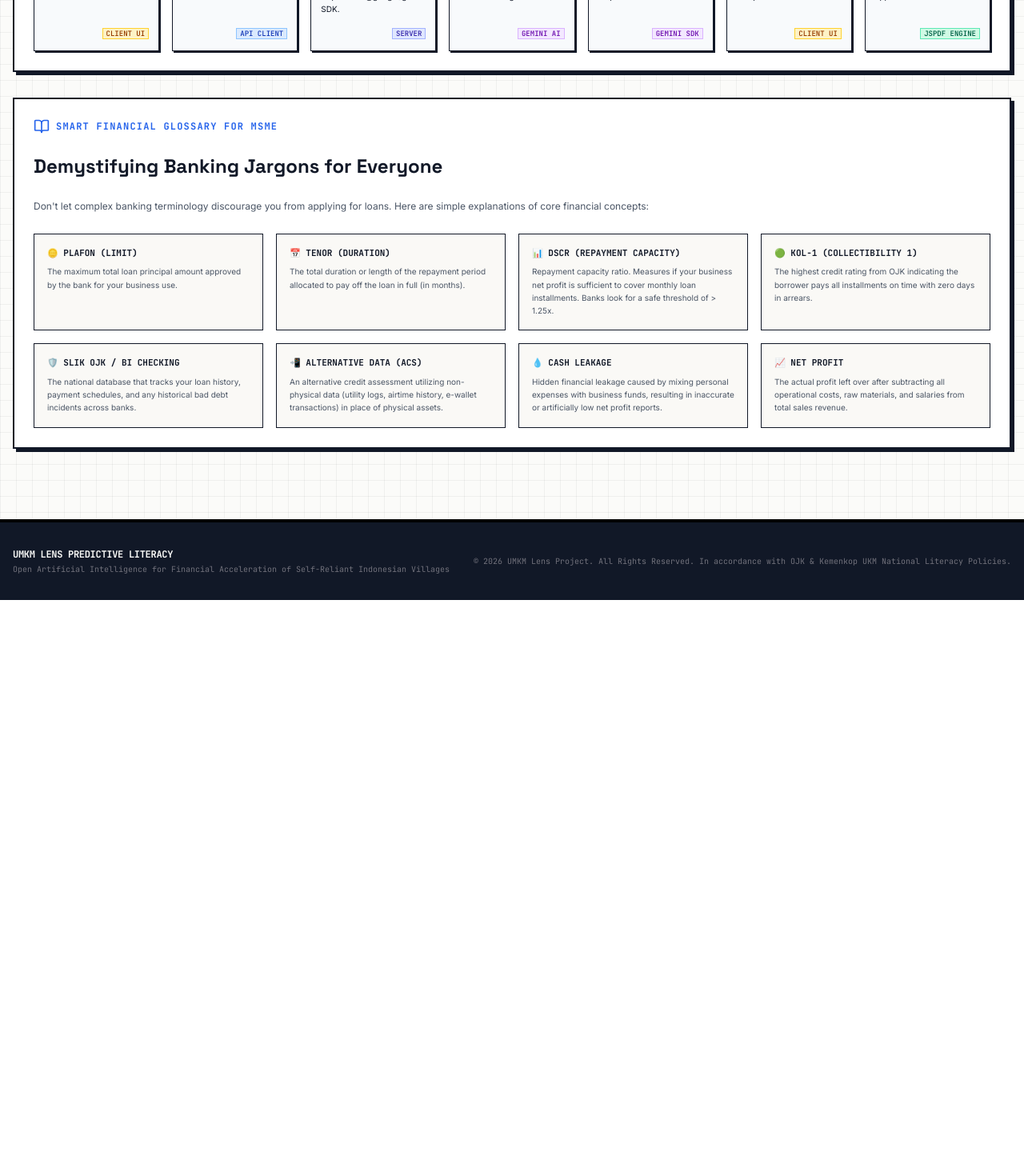
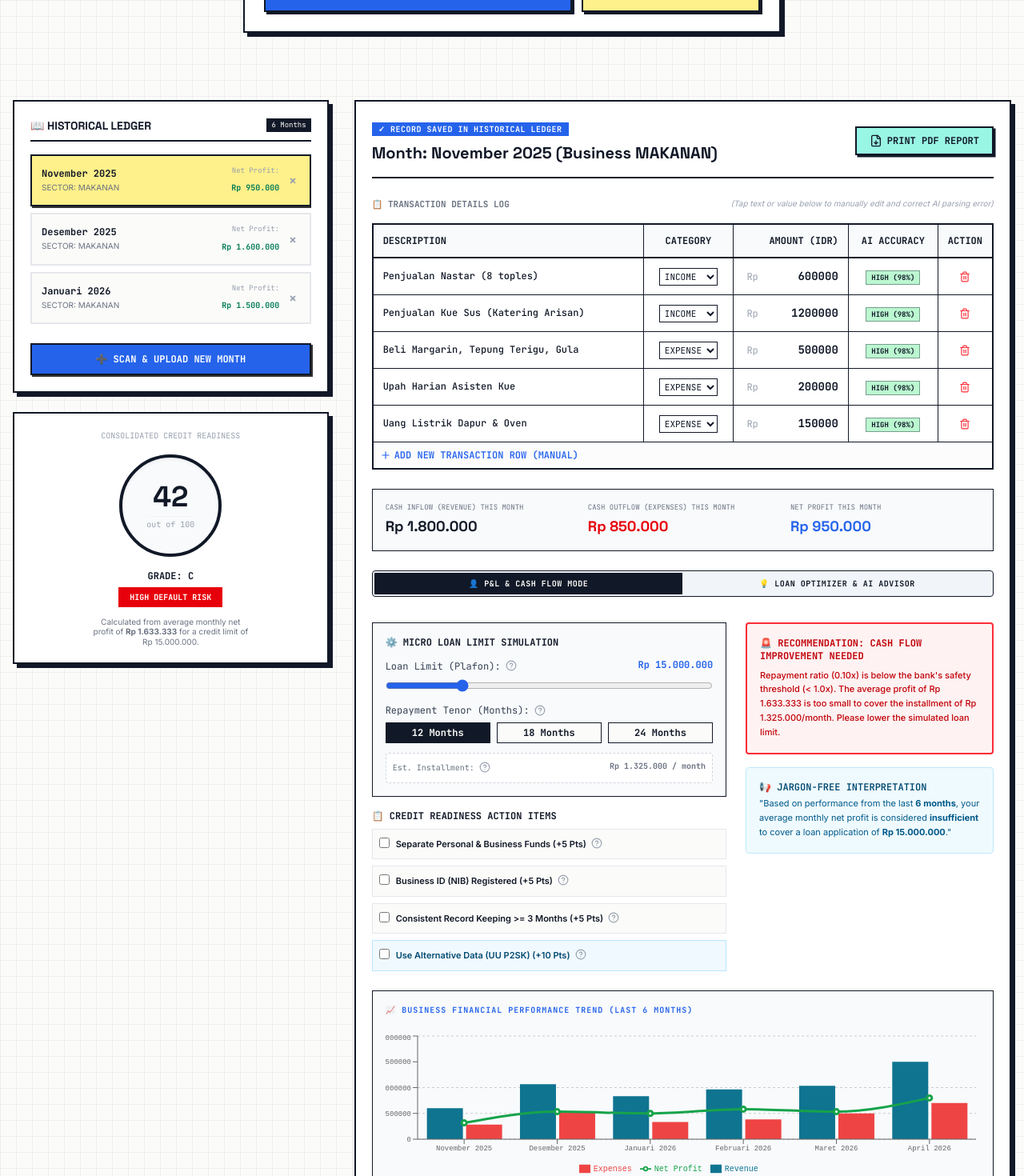
Before and after one commit to rafifernandaa/umkm-lens, a React (Vite) app: page / in a window 1280 px wide. Shown: the part 980-2450 px from the top of the page at 80% size. Before the commit the page ends 1730 px from the top, so only its background shows below. Built offline with nearby package versions, Linux system fonts and the light colour scheme.

Commit message:
feat: change entry point to trial and replace glossary with inline InfoTooltips

```diff
--- a/src/App.tsx
+++ b/src/App.tsx
@@ -45,9 +45,41 @@ import { jsPDF } from "jspdf";
 
 export default function App() {
   // Current view management: "about" | "blog" | "trial" | "citations"
-  const [activeTab, setActiveTab] = useState<"about" | "blog" | "trial" | "citations">("about");
+  const [activeTab, setActiveTab] = useState<"about" | "blog" | "trial" | "citations">("trial");
+  const [activeTooltip, setActiveTooltip] = useState<string | null>(null);
   const [lang, setLang] = useState<"id" | "en">("en");
   const t = (idText: string, enText: string) => lang === "id" ? idText : enText;
+
+  const InfoTooltip = ({ term, textId, textEn }: { term: string; textId: string; textEn: string }) => {
+    return (
+      <span className="relative inline-block ml-1 align-middle">
+        <button
+          type="button"
+          onClick={(e) => {
+            e.stopPropagation();
+            setActiveTooltip(activeTooltip === term ? null : term);
+          }}
+          className="text-gray-400 hover:text-ink inline-flex items-center cursor-pointer p-0.5 focus:outline-none"
+        >
+          <HelpCircle className="w-3.5 h-3.5" />
+        </button>
+        {activeTooltip === term && (
+          <span className="absolute z-50 bottom-full left-1/2 -translate-x-1/2 mb-1.5 w-60 p-2.5 bg-slate-900 text-white text-[10px] leading-relaxed border-2 border-ink shadow-[2px_2px_0px_0px_#111827] font-sans rounded-sm text-left block">
+            <span className="flex justify-between items-center mb-1 border-b border-gray-700 pb-0.5">
+              <span className="font-mono font-bold text-amber-400 text-[9px] uppercase tracking-wider">🔍 {t("Arti Istilah", "Definition")}</span>
+              <span
+                onClick={(e) => { e.stopPropagation(); setActiveTooltip(null); }}
+                className="text-white hover:text-gray-300 font-bold font-mono text-[9px] cursor-pointer px-1 block"
+              >
+                ✕
+              </span>
+            </span>
+            <span className="font-sans normal-case text-gray-200 block font-normal leading-normal">{t(textId, textEn)}</span>
+          </span>
+        )}
+      </span>
+    );
+  };
 
   // Blog detailed post state (null means list view)
   const [selectedPostSlug, setSelectedPostSlug] = useState<string | null>(null);
@@ -1415,6 +1447,18 @@ export default function App() {
           {/* Navigation Links with Raw Architectural Slashes */}
           <nav className="flex items-center gap-1.5 font-mono text-xs text-gray-700">
             <button
+              id="nav-try-app"
+              onClick={() => { setActiveTab("trial"); }}
+              className={`px-3 py-1.5 transition-all uppercase tracking-wider flex items-center gap-1 ${
+                activeTab === "trial"
+                  ? "bg-blueprint text-white font-semibold"
+                  : "hover:bg-gray-100 text-ink"
+              }`}
+            >
+              ⚡ {t("Coba Aplikasi", "Try APP Free")}
+            </button>
+            <span className="text-gray-300">/</span>
+            <button
               onClick={() => { setActiveTab("about"); }}
               className={`px-3 py-1.5 transition-all uppercase tracking-wider ${
                 activeTab === "about"
@@ -1434,18 +1478,6 @@ export default function App() {
               }`}
             >
               📖 {t("Riset Masalah", "Problem Research")}
-            </button>
-            <span className="text-gray-300">/</span>
-            <button
-              id="nav-try-app"
-              onClick={() => { setActiveTab("trial"); }}
-              className={`px-3 py-1.5 transition-all uppercase tracking-wider flex items-center gap-1 ${
-                activeTab === "trial"
-                  ? "bg-blueprint text-white font-semibold"
-                  : "hover:bg-gray-100 text-ink"
-              }`}
-            >
-              ⚡ {t("Coba Aplikasi", "Try APP Free")}
             </button>
             <span className="text-gray-300">/</span>
             <button
@@ -1703,105 +1735,7 @@ export default function App() {
               </div>
             </div>
 
-            {/* Financial Glossary Section */}
-            <div className="bg-white border-2 border-ink p-6 shadow-[4px_4px_0px_0px_#111827] space-y-6">
-              <div className="flex items-center gap-2">
-                <BookOpen className="w-5 h-5 text-blueprint" />
-                <span className="text-xs font-mono text-blueprint uppercase tracking-widest font-bold">
-                  {t("KAMUS ISTILAH KEUANGAN UMKM", "SMART FINANCIAL GLOSSARY FOR MSME")}
-                </span>
-              </div>
-              <h3 className="text-2xl font-display font-bold text-ink mt-1">
-                {t("Memahami Istilah Perbankan dengan Mudah", "Demystifying Banking Jargons for Everyone")}
-              </h3>
-              <p className="text-xs text-gray-600 leading-relaxed font-sans">
-                {t("Jangan biarkan istilah perbankan yang rumit menghalangi langkah Anda memohon Kredit Usaha Rakyat (KUR). Berikut penjelasan sederhana mengenai konsep finansial utama:",
-                  "Don't let complex banking terminology discourage you from applying for loans. Here are simple explanations of core financial concepts:")}
-              </p>
-
-              <div className="grid grid-cols-1 md:grid-cols-2 lg:grid-cols-3 xl:grid-cols-4 gap-4 font-sans text-xs">
-                {/* Term 1 */}
-                <div className="border border-ink p-4 space-y-2 bg-[#FAF9F6]">
-                  <h4 className="font-bold text-ink uppercase text-[11px] font-mono flex items-center gap-1.5">
-                    🪙 {t("Plafon", "Plafon (Limit)")}
-                  </h4>
-                  <p className="text-[10px] text-gray-600 leading-relaxed">
-                    {t("Batas jumlah total uang pinjaman maksimal yang disetujui bank untuk dapat Anda gunakan.",
-                      "The maximum total loan principal amount approved by the bank for your business use.")}
-                  </p>
-                </div>
-                {/* Term 2 */}
-                <div className="border border-ink p-4 space-y-2 bg-[#FAF9F6]">
-                  <h4 className="font-bold text-ink uppercase text-[11px] font-mono flex items-center gap-1.5">
-                    📅 {t("Tenor", "Tenor (Duration)")}
-                  </h4>
-                  <p className="text-[10px] text-gray-600 leading-relaxed">
-                    {t("Jangka waktu atau lamanya periode mencicil yang diberikan bank untuk melunasi hutang Anda (dalam bulan).",
-                      "The total duration or length of the repayment period allocated to pay off the loan in full (in months).")}
-                  </p>
-                </div>
-                {/* Term 3 */}
-                <div className="border border-ink p-4 space-y-2 bg-[#FAF9F6]">
-                  <h4 className="font-bold text-ink uppercase text-[11px] font-mono flex items-center gap-1.5">
-                    📊 {t("DSCR (Rasio Cicilan)", "DSCR (Repayment Capacity)")}
-                  </h4>
-                  <p className="text-[10px] text-gray-600 leading-relaxed">
-                    {t("Kapasitas bayar. Menilai apakah laba bersih usaha bulanan Anda cukup untuk membayar cicilan bank bulanan secara aman. Bank menyukai rasio di atas 1.25x.",
-                      "Repayment capacity ratio. Measures if your business net profit is sufficient to cover monthly loan installments. Banks look for a safe threshold of > 1.25x.")}
-                  </p>
-                </div>
-                {/* Term 4 */}
-                <div className="border border-ink p-4 space-y-2 bg-[#FAF9F6]">
-                  <h4 className="font-bold text-ink uppercase text-[11px] font-mono flex items-center gap-1.5">
-                    🟢 {t("KOL-1 (Kolektibilitas 1)", "KOL-1 (Collectibility 1)")}
-                  </h4>
-                  <p className="text-[10px] text-gray-600 leading-relaxed">
-                    {t("Peringkat skor kredit terbaik dari OJK. Menandakan Anda selalu membayar cicilan hutang tepat waktu tanpa terlambat satu hari pun.",
-                      "The highest credit rating from OJK indicating the borrower pays all installments on time with zero days in arrears.")}
-                  </p>
-                </div>
-                {/* Term 5 */}
-                <div className="border border-ink p-4 space-y-2 bg-[#FAF9F6]">
-                  <h4 className="font-bold text-ink uppercase text-[11px] font-mono flex items-center gap-1.5">
-                    🛡️ {t("SLIK OJK / BI Checking", "SLIK OJK / BI Checking")}
-                  </h4>
-                  <p className="text-[10px] text-gray-600 leading-relaxed">
-                    {t("Sistem database nasional yang melacak riwayat kelancaran pinjaman atau riwayat kredit macet Anda di masa lalu.",
-                      "The national database that tracks your loan history, payment schedules, and any historical bad debt incidents across banks.")}
-                  </p>
-                </div>
-                {/* Term 6 */}
-                <div className="border border-ink p-4 space-y-2 bg-[#FAF9F6]">
-                  <h4 className="font-bold text-ink uppercase text-[11px] font-mono flex items-center gap-1.5">
-                    📲 {t("Data Alternatif (ACS)", "Alternative Data (ACS)")}
-                  </h4>
-                  <p className="text-[10px] text-gray-600 leading-relaxed">
-                    {t("Penilaian kelayakan kredit alternatif menggunakan data non-fisik seperti tagihan listrik PLN, pulsa, dan e-wallet sebagai pengganti jaminan fisik.",
-                      "An alternative credit assessment utilizing non-physical data (utility logs, airtime history, e-wallet transactions) in place of physical assets.")}
-                  </p>
-                </div>
-                {/* Term 7 */}
-                <div className="border border-ink p-4 space-y-2 bg-[#FAF9F6]">
-                  <h4 className="font-bold text-ink uppercase text-[11px] font-mono flex items-center gap-1.5">
-                    💧 {t("Cash Leakage (Bocor Kas)", "Cash Leakage")}
-                  </h4>
-                  <p className="text-[10px] text-gray-600 leading-relaxed">
-                    {t("Terbuangnya uang usaha karena tercampurnya uang dapur pribadi dengan uang kas toko, sehingga mengaburkan profit bersih riil.",
-                      "Hidden financial leakage caused by mixing personal expenses with business funds, resulting in inaccurate or artificially low net profit reports.")}
-                  </p>
-                </div>
-                {/* Term 8 */}
-                <div className="border border-ink p-4 space-y-2 bg-[#FAF9F6]">
-                  <h4 className="font-bold text-ink uppercase text-[11px] font-mono flex items-center gap-1.5">
-                    📈 {t("Laba Bersih (Net Profit)", "Net Profit")}
-                  </h4>
-                  <p className="text-[10px] text-gray-600 leading-relaxed">
-                    {t("Uang bersih yang tersisa setelah seluruh pemasukan omset dikurangi total biaya operasional dan belanja bahan baku.",
-                      "The actual profit left over after subtracting all operational costs, raw materials, and salaries from total sales revenue.")}
-                  </p>
-                </div>
-              </div>
-            </div>
+
 
           </div>
         )}
@@ -3273,7 +3207,10 @@ export default function App() {
 
                             <div>
                               <div className="flex justify-between text-xs font-mono text-gray-700">
-                                <span>{t("Plafon Pinjaman:", "Loan Limit (Plafon):")}</span>
+                                <span className="flex items-center">
+                                  {t("Plafon Pinjaman:", "Loan Limit (Plafon):")}
+                                  <InfoTooltip term="plafon" textId="Batas jumlah total uang pinjaman maksimal yang disetujui bank untuk dapat Anda gunakan." textEn="The maximum total loan principal amount approved by the bank for your business use." />
+                                </span>
                                 <strong className="text-blueprint">Rp {desiredLoan.toLocaleString("id-ID")}</strong>
                               </div>
                               <input
@@ -3289,7 +3226,10 @@ export default function App() {
                             </div>
 
                             <div>
-                              <span className="block text-xs font-mono text-gray-700 mb-1">{t("Tenor Pengembalian (Bulan):", "Repayment Tenor (Months):")}</span>
+                              <span className="block text-xs font-mono text-gray-700 mb-1">
+                                {t("Tenor Pengembalian (Bulan):", "Repayment Tenor (Months):")}
+                                <InfoTooltip term="tenor" textId="Jangka waktu atau lamanya periode mencicil yang diberikan bank untuk melunasi hutang Anda (dalam bulan)." textEn="The total duration or length of the repayment period allocated to pay off the loan in full (in months)." />
+                              </span>
                               <div className="flex gap-2">
                                 {[12, 18, 24].map((tenor) => (
                                   <button
@@ -3308,7 +3248,10 @@ export default function App() {
 
                             <div className="text-[10px] font-mono text-gray-500 bg-white p-2 border border-dashed border-gray-300 rounded-sm">
                               <div className="flex justify-between">
-                                <span>{t("Estimasi Cicilan:", "Est. Installment:")}</span>
+                                <span className="flex items-center">
+                                  {t("Estimasi Cicilan:", "Est. Installment:")}
+                                  <InfoTooltip term="cicilan" textId="Jumlah pembayaran bulanan (pokok + bunga) yang diperkirakan harus dibayar ke bank." textEn="Estimated monthly installment (principal + interest) to be paid to the bank." />
+                                </span>
                                 <strong>Rp {estCicilan.toLocaleString("id-ID")} / {t("bulan", "month")}</strong>
                               </div>
                             </div>
@@ -3327,7 +3270,10 @@ export default function App() {
                                   id="chk-rekening-terpisah"
                                 />
                                 <div>
-                                  <strong className="text-ink block font-semibold">{t("Memisahkan Uang Pribadi & Usaha (+5 Poin)", "Separate Personal & Business Funds (+5 Pts)")}</strong>
+                                  <strong className="text-ink block font-semibold flex items-center">
+                                    {t("Memisahkan Uang Pribadi & Usaha (+5 Poin)", "Separate Personal & Business Funds (+5 Pts)")}
+                                    <InfoTooltip term="rekeningTerpisah" textId="Memisahkan rekening pribadi dan usaha mencegah bocornya kas bisnis untuk keperluan rumah tangga." textEn="Separating personal and business accounts prevents business cash leakage for household expenses." />
+                                  </strong>
                                 </div>
                               </label>
                               <label className="flex items-start gap-2 p-2 bg-paper border border-gray-200 hover:bg-slate-50 cursor-pointer">
@@ -3339,7 +3285,10 @@ export default function App() {
                                   id="chk-nib-terdaftar"
                                 />
                                 <div>
-                                  <strong className="text-ink block font-semibold">{t("Sudah Memiliki NIB (Nomor Induk Berusaha) (+5 Poin)", "Business ID (NIB) Registered (+5 Pts)")}</strong>
+                                  <strong className="text-ink block font-semibold flex items-center">
+                                    {t("Sudah Memiliki NIB (Nomor Induk Berusaha) (+5 Poin)", "Business ID (NIB) Registered (+5 Pts)")}
+                                    <InfoTooltip term="nib" textId="Nomor Induk Berusaha. Identitas resmi usaha mikro dari pemerintah RI yang menjamin status legalitas usaha Anda." textEn="Business ID (NIB). Official identity for micro-enterprises from the Indonesian government ensuring legal status." />
+                                  </strong>
                                 </div>
                               </label>
                               <label className="flex items-start gap-2 p-2 bg-paper border border-gray-200 hover:bg-slate-50 cursor-pointer">
@@ -3351,7 +3300,10 @@ export default function App() {
                                   id="chk-catatan-konsisten"
                                 />
                                 <div>
-                                  <strong className="text-ink block font-semibold">{t("Konsistensi Catatan >= 3 Bulan (+5 Poin)", "Consistent Record Keeping >= 3 Months (+5 Pts)")}</strong>
+                                  <strong className="text-ink block font-semibold flex items-center">
+                                    {t("Konsistensi Catatan >= 3 Bulan (+5 Poin)", "Consistent Record Keeping >= 3 Months (+5 Pts)")}
+                                    <InfoTooltip term="catatanKonsisten" textId="Mempertahankan catatan transaksi harian secara konsisten membuktikan kestabilan omset Anda ke bank." textEn="Maintaining consistent daily transaction records proves the stability of your turnover to the bank." />
+                                  </strong>
                                 </div>
                               </label>
                               <label className="flex items-start gap-2 p-2 bg-sky-50 border border-sky-200 hover:bg-sky-100/70 cursor-pointer">
@@ -3363,7 +3315,10 @@ export default function App() {
                                   id="chk-alt-data"
                                 />
                                 <div>
-                                  <strong className="text-sky-900 block font-semibold">{t("Gunakan Data Alternatif (UU P2SK) (+10 Poin)", "Use Alternative Data (UU P2SK) (+10 Pts)")}</strong>
+                                  <strong className="text-sky-900 block font-semibold flex items-center">
+                                    {t("Gunakan Data Alternatif (UU P2SK) (+10 Poin)", "Use Alternative Data (UU P2SK) (+10 Pts)")}
+                                    <InfoTooltip term="altData" textId="Menggunakan data pembayaran listrik PLN, BPJS, e-wallet, atau tagihan HP sebagai pengganti agunan/jaminan fisik." textEn="Using alternative utility records (electricity, BPJS, e-wallet turnover) to assess creditworthiness without physical collateral." />
+                                  </strong>
                                 </div>
                               </label>
                             </div>
@@ -3515,15 +3470,24 @@ export default function App() {
                           </h5>
                           <div className="grid grid-cols-1 md:grid-cols-3 gap-4 text-xs font-mono">
                             <div>
-                              <span className="text-gray-400">{t("RATA-RATA OMSET:", "AVERAGE REVENUE (OMSET):")}</span>
+                              <span className="text-gray-400 flex items-center">
+                                {t("RATA-RATA OMSET:", "AVERAGE REVENUE (OMSET):")}
+                                <InfoTooltip term="omset" textId="Omset: Total seluruh uang hasil penjualan kotor dari pembeli sebelum dipotong biaya apa pun." textEn="Turnover: The total gross revenue from sales before any deductions." />
+                              </span>
                               <p className="font-bold text-ink">Rp {avgMonthlyOmset.toLocaleString("id-ID")}</p>
                             </div>
                             <div>
-                              <span className="text-gray-400">{t("RATA-RATA LABA BERSIH:", "AVERAGE NET PROFIT:")}</span>
+                              <span className="text-gray-400 flex items-center">
+                                {t("RATA-RATA LABA BERSIH:", "AVERAGE NET PROFIT:")}
+                                <InfoTooltip term="laba" textId="Laba Bersih: Sisa keuntungan bersih bulanan Anda setelah seluruh pendapatan dikurangi semua biaya bahan baku, operasional, dan beban usaha lainnya." textEn="Net Profit: Your actual monthly profit left after subtracting all ingredient costs, utility bills, and business expenses from total revenue." />
+                              </span>
                               <p className="font-bold text-ink">Rp {avgMonthlyLaba.toLocaleString("id-ID")}</p>
                             </div>
                             <div>
-                              <span className="text-gray-400">{t("RASIO DSCR:", "DSCR RATIO:")}</span>
+                              <span className="text-gray-400 flex items-center">
+                                {t("RASIO DSCR:", "DSCR RATIO:")}
+                                <InfoTooltip term="dscr" textId="DSCR: Kapasitas Bayar. Perbandingan laba bersih bulanan dengan cicilan bulanan. Bank mencari rasio di atas 1.25x agar aman." textEn="DSCR: Repayment capacity ratio. Ratio of monthly net profit to monthly installment. Banks look for a ratio above 1.25x for safety." />
+                              </span>
                               <p className={`font-bold ${dscr >= 1.25 ? "text-emerald-700" : "text-red-700"}`}>{dscr.toFixed(2)}x</p>
                             </div>
                           </div>
```
